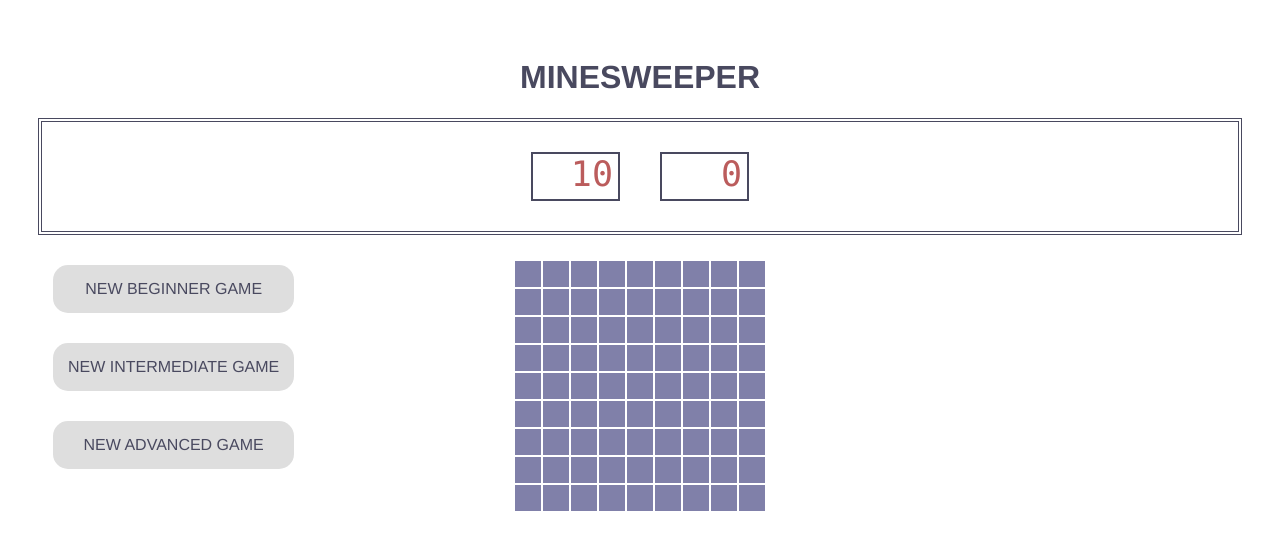
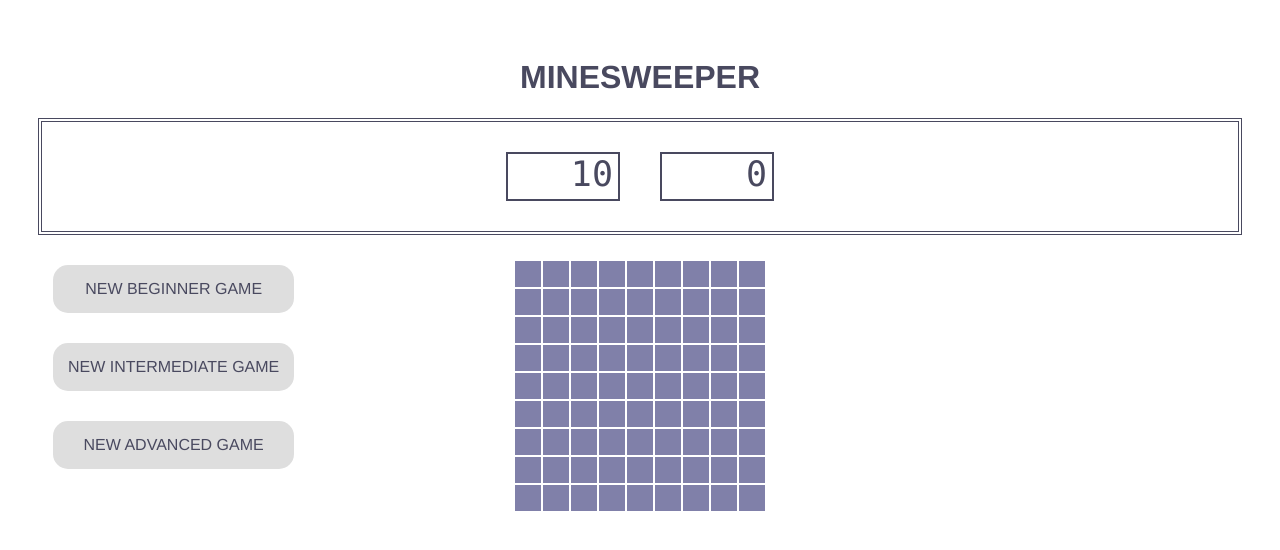
Before and after one commit to epaschke/Minesweeper, a website: page public/index.html in a window 1280 px wide. Drawn offline with nearby package versions, Linux system fonts and the light colour scheme.

Commit message:
width of timer change

```diff
--- a/public/game.css
+++ b/public/game.css
@@ -55,9 +55,9 @@ h1 {
 
 .number {
   height: 45px;
-  width: 75px;
+  width: 100px;
   border: 2px solid #49495f;
-  color: #bb5c5c;
+  color: #49495f;
   margin: 20px;
   font-family: "Monaco";
   font-size: 35px;
```
